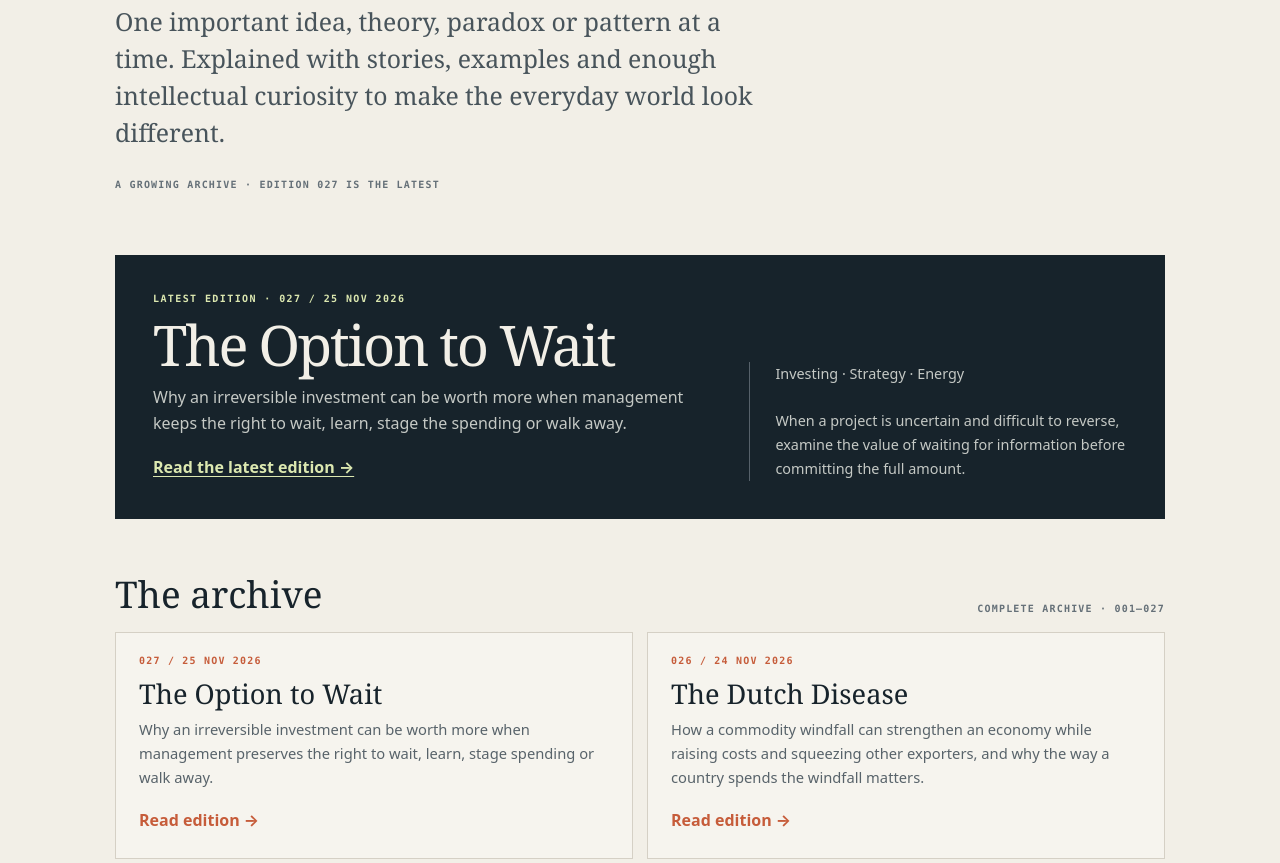
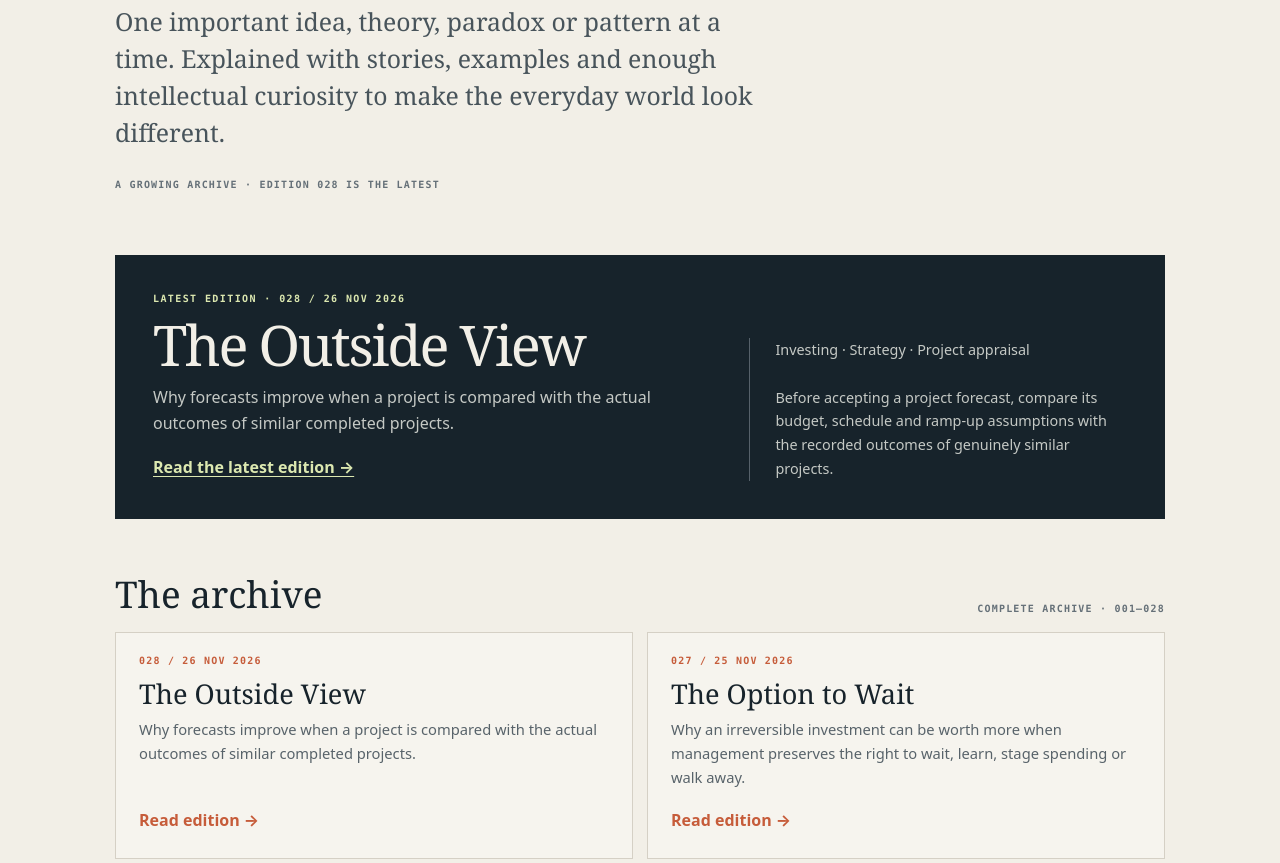
Before and after one commit to happyrabbit29/daily-big-idea, a plain HTML site: page index.html in a window 1280 px wide. Shown: the part 541-1404 px from the top of the page. Drawn offline with Linux system fonts and the light colour scheme.

Commit message:
Feature Daily Big Idea Edition 028 on homepage and archive

```diff
--- a/index.html
+++ b/index.html
@@ -45,19 +45,20 @@ footer{border-top:1px solid var(--line);padding:20px 0 32px;color:var(--muted);f
 <div class="kicker">A daily field guide to thinking</div>
 <h1>Ideas that<br>change the angle.</h1>
 <p class="intro">One important idea, theory, paradox or pattern at a time. Explained with stories, examples and enough intellectual curiosity to make the everyday world look different.</p>
-<div class="hero-meta">A growing archive · Edition 027 is the latest</div>
+<div class="hero-meta">A growing archive · Edition 028 is the latest</div>
 </header>
 <section class="latest" aria-labelledby="latest-title">
 <div>
-<div class="tag">Latest edition · 027 / 25 Nov 2026</div>
-<h2 id="latest-title">The Option to Wait</h2>
-<p>Why an irreversible investment can be worth more when management keeps the right to wait, learn, stage the spending or walk away.</p>
-<a href="editions/real-options.html">Read the latest edition →</a>
+<div class="tag">Latest edition · 028 / 26 Nov 2026</div>
+<h2 id="latest-title">The Outside View</h2>
+<p>Why forecasts improve when a project is compared with the actual outcomes of similar completed projects.</p>
+<a href="editions/outside-view.html">Read the latest edition →</a>
 </div>
-<div class="side">Investing · Strategy · Energy<br><br>When a project is uncertain and difficult to reverse, examine the value of waiting for information before committing the full amount.</div>
+<div class="side">Investing · Strategy · Project appraisal<br><br>Before accepting a project forecast, compare its budget, schedule and ramp-up assumptions with the recorded outcomes of genuinely similar projects.</div>
 </section>
-<div class="section-head"><h2>The archive</h2><span>Complete archive · 001–027</span></div>
+<div class="section-head"><h2>The archive</h2><span>Complete archive · 001–028</span></div>
 <section class="archive" aria-label="All available editions">
+<article class="card"><div class="number">028 / 26 NOV 2026</div><h3>The Outside View</h3><p>Why forecasts improve when a project is compared with the actual outcomes of similar completed projects.</p><a href="editions/outside-view.html">Read edition →</a></article>
 <article class="card"><div class="number">027 / 25 NOV 2026</div><h3>The Option to Wait</h3><p>Why an irreversible investment can be worth more when management preserves the right to wait, learn, stage spending or walk away.</p><a href="editions/real-options.html">Read edition →</a></article>
 <article class="card"><div class="number">026 / 24 NOV 2026</div><h3>The Dutch Disease</h3><p>How a commodity windfall can strengthen an economy while raising costs and squeezing other exporters, and why the way a country spends the windfall matters.</p><a href="editions/dutch-disease.html">Read edition →</a></article>
 <article class="card"><div class="number">025 / 23 NOV 2026</div><h3>The Lucas Critique</h3><p>Why a policy change can alter the behaviour that economic models learned from the past, making historical relationships unreliable when the rules change.</p><a href="editions/lucas-critique.html">Read edition →</a></article>
```
